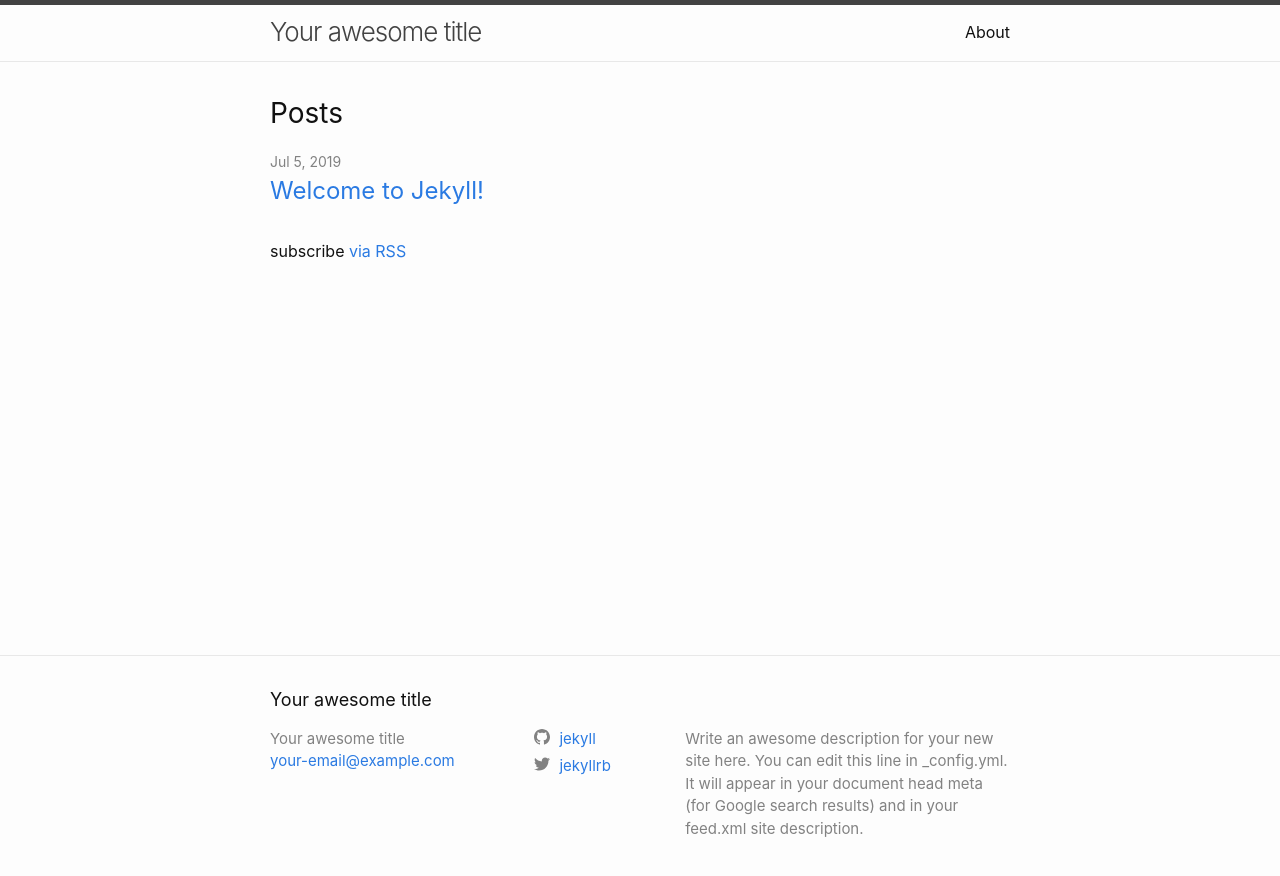
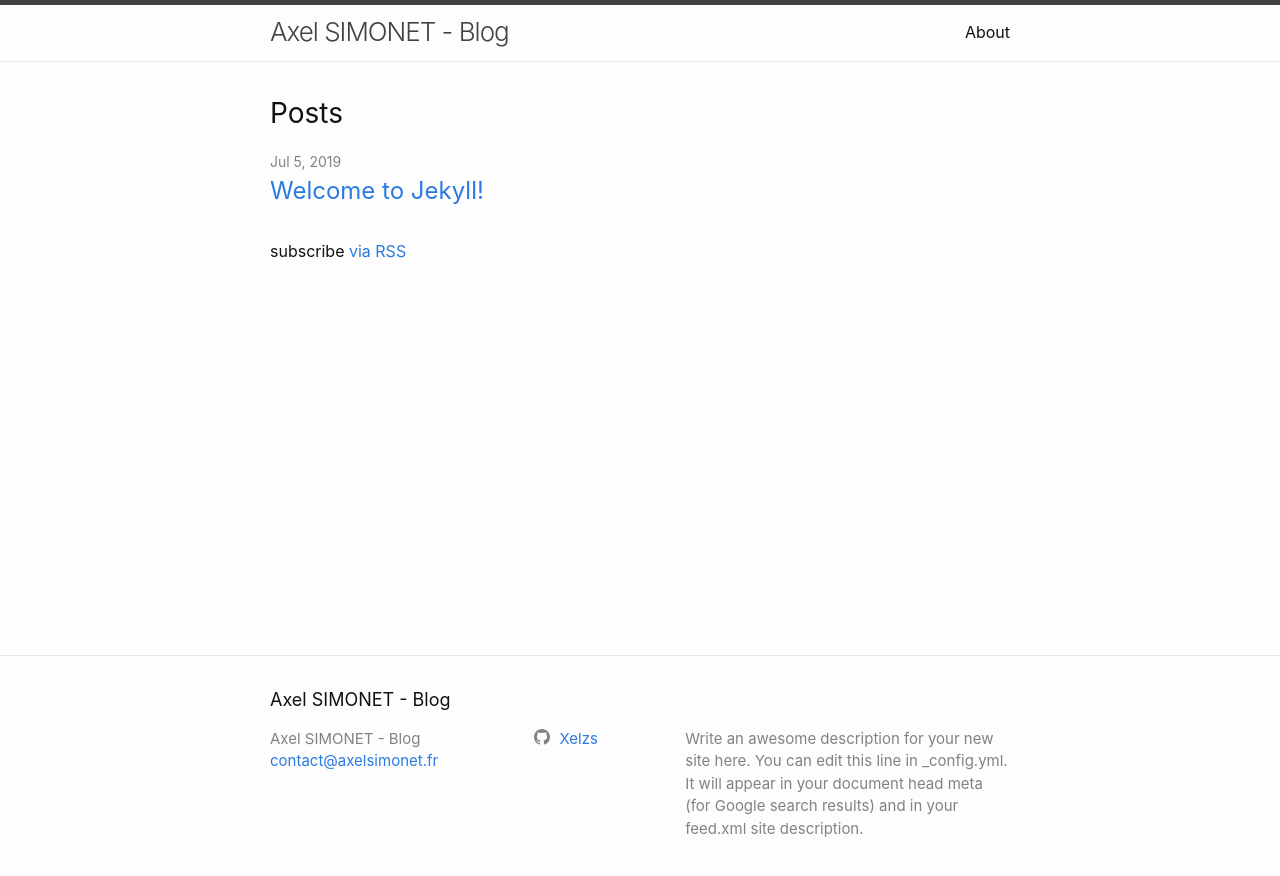
Before and after one commit to Xelzs/xelzs.github.io, a Jekyll site: the page built from index.md, in a window 1280 px wide. Shown: the top 876 px of the page. Built offline with Jekyll 4.4.1, drawn with Linux system fonts in a browser that asks for light colours.

Commit message:
fix windows watch

```diff
--- a/Gemfile
+++ b/Gemfile
@@ -31,4 +31,4 @@ install_if -> { RUBY_PLATFORM =~ %r!mingw|mswin|java! } do
 end
 
 # Performance-booster for watching directories on Windows
-gem "wdm", "~> 0.1.0", :install_if => Gem.win_platform?
+# gem "wdm", "~> 0.1.0", :install_if => Gem.win_platform?
--- a/_config.yml
+++ b/_config.yml
@@ -13,22 +13,23 @@
 # you will see them accessed via {{ site.title }}, {{ site.email }}, and so on.
 # You can create any custom variable you would like, and they will be accessible
 # in the templates via {{ site.myvariable }}.
-title: Your awesome title
-email: your-email@example.com
+title: Axel SIMONET - Blog
+email: contact@axelsimonet.fr
 description: >- # this means to ignore newlines until "baseurl:"
   Write an awesome description for your new site here. You can edit this
   line in _config.yml. It will appear in your document head meta (for
   Google search results) and in your feed.xml site description.
 baseurl: "" # the subpath of your site, e.g. /blog
-url: "" # the base hostname & protocol for your site, e.g. http://example.com
-twitter_username: jekyllrb
-github_username:  jekyll
+url: "https://blog.axelsimonet.fr" # the base hostname & protocol for your site, e.g. http://example.com
+twitter_username:
+github_username:  Xelzs
 
 # Build settings
 markdown: kramdown
 theme: minima
 plugins:
   - jekyll-feed
+  - jekyll-seo-tag
 
 # Exclude from processing.
 # The following items will not be processed, by default. Create a custom list
```
Also changed, not shown: Gemfile.lock.
